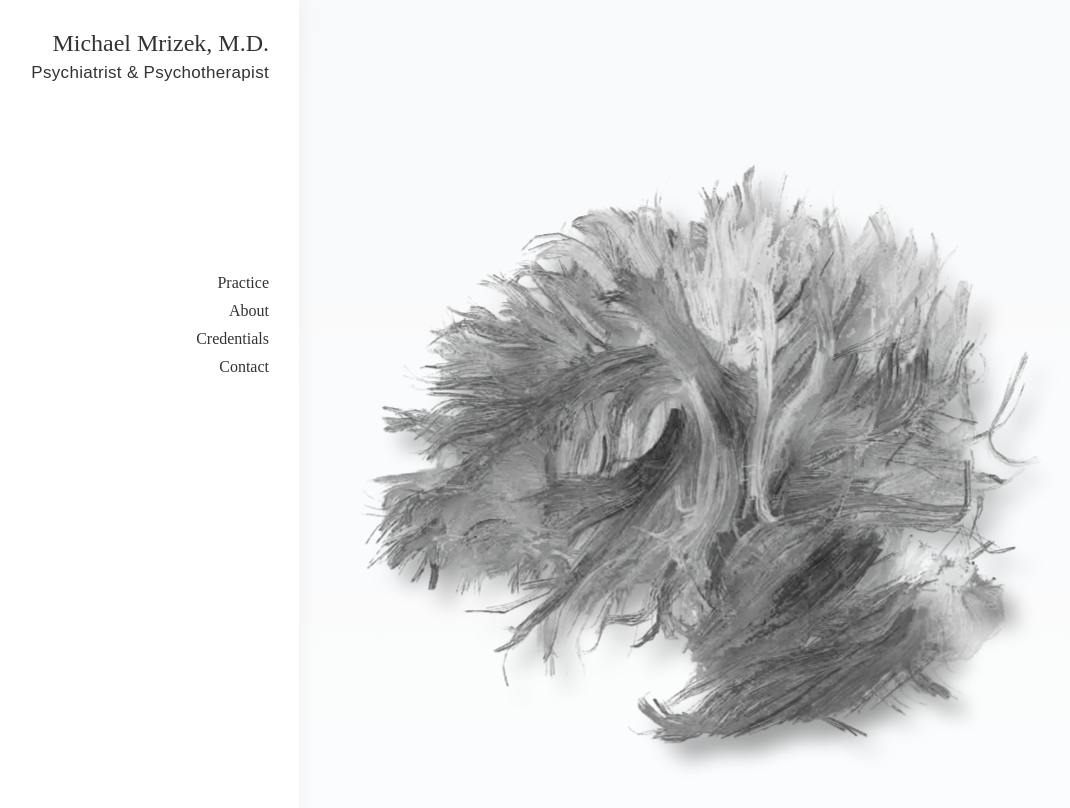
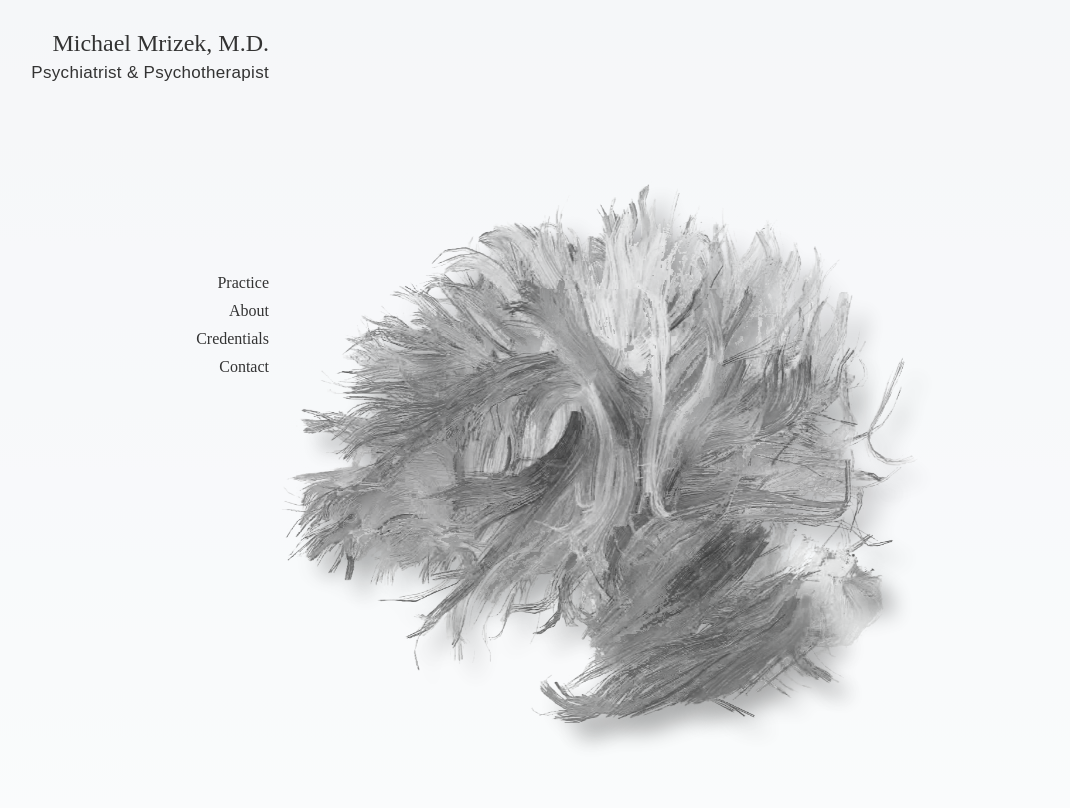
Before and after one commit to carolineportugal/michaelmrizekmd, a Jekyll site: the page built from index.html, in a window 1280 px wide. Shown: the top 808 px of the page, without its empty margins (131-1201 px from the left). Built offline with Jekyll 4.4.1, drawn with Linux system fonts in a browser that asks for light colours; nearby versions of some CDN libraries; some web fonts are replaced; a script that is not in the unit is left out.

Commit message:
changes according to mike

```diff
--- a/_sass/_home.scss
+++ b/_sass/_home.scss
@@ -4,12 +4,14 @@
   padding:0;
 
   .outer-bg{
-    width: 100%;
+    width: 700px;
     height:100vh;
     position: relative;
     // background: url('../media/dti-background.png');
     transform-style: preserve-3d;
     // border:3px solid red;
+    left:28%;
+
   }
 
   .inner-1,
@@ -22,7 +24,7 @@
     top:50%;
     left:50%;
     filter: drop-shadow(16px 16px 10px rgba(0,0,0,0.8));
-    opacity:.5;
+    opacity:.4;
   }
 
   .inner-1{
--- a/_sass/_nav.scss
+++ b/_sass/_nav.scss
@@ -9,7 +9,7 @@ nav{
   .nav-content{
     padding:1rem 3rem 0 0;
     position:fixed;
-    box-shadow: 0px 0px 20px 0px rgba(0,0,0,0.05);
+    // box-shadow: 0px 0px 20px 0px rgba(0,0,0,0.05);
     width:100%;
     height:100%;
     text-align:right;
--- a/css/main.scss
+++ b/css/main.scss
@@ -35,7 +35,6 @@ section:before{
   position: absolute;
   width:9999px;
   height:100%;
-  // background:#67BC9A;
   background-color: #E1E6EC;
   background-image:
     linear-gradient(-180deg, #E1E6EC 2%, #F0F4F7 96%),
@@ -44,5 +43,5 @@ section:before{
   top:0;
   left:-3rem;
   z-index:-10;
-  opacity:.2;
+  opacity:.3;
 }
--- a/index.html
+++ b/index.html
@@ -7,13 +7,14 @@ title: Home
 
     <div class="row">
 
+
         <div class="col-sm-4">
 
           {% include nav.html %}
 
         </div>
 
-        <div class="col-sm-8">
+        <!-- <div class="col-sm-6"> -->
             <section id="home">
               <div class="outer-bg" data-tilt data-tilt-maxTilt="20" data-tilt-speed="900" data-tilt-perspective="2000" data-tilt-transition="true" data-tilt-reset="true" data-tilt-easing="cubic-bezier(.03,.98,.52,.99)">
                 <img src="{{ site.baseurl}}/media/dti-1.png" class="inner-1">
```
Also changed, not shown: other parts of index.html (+1 -9 lines), 2 other files.
